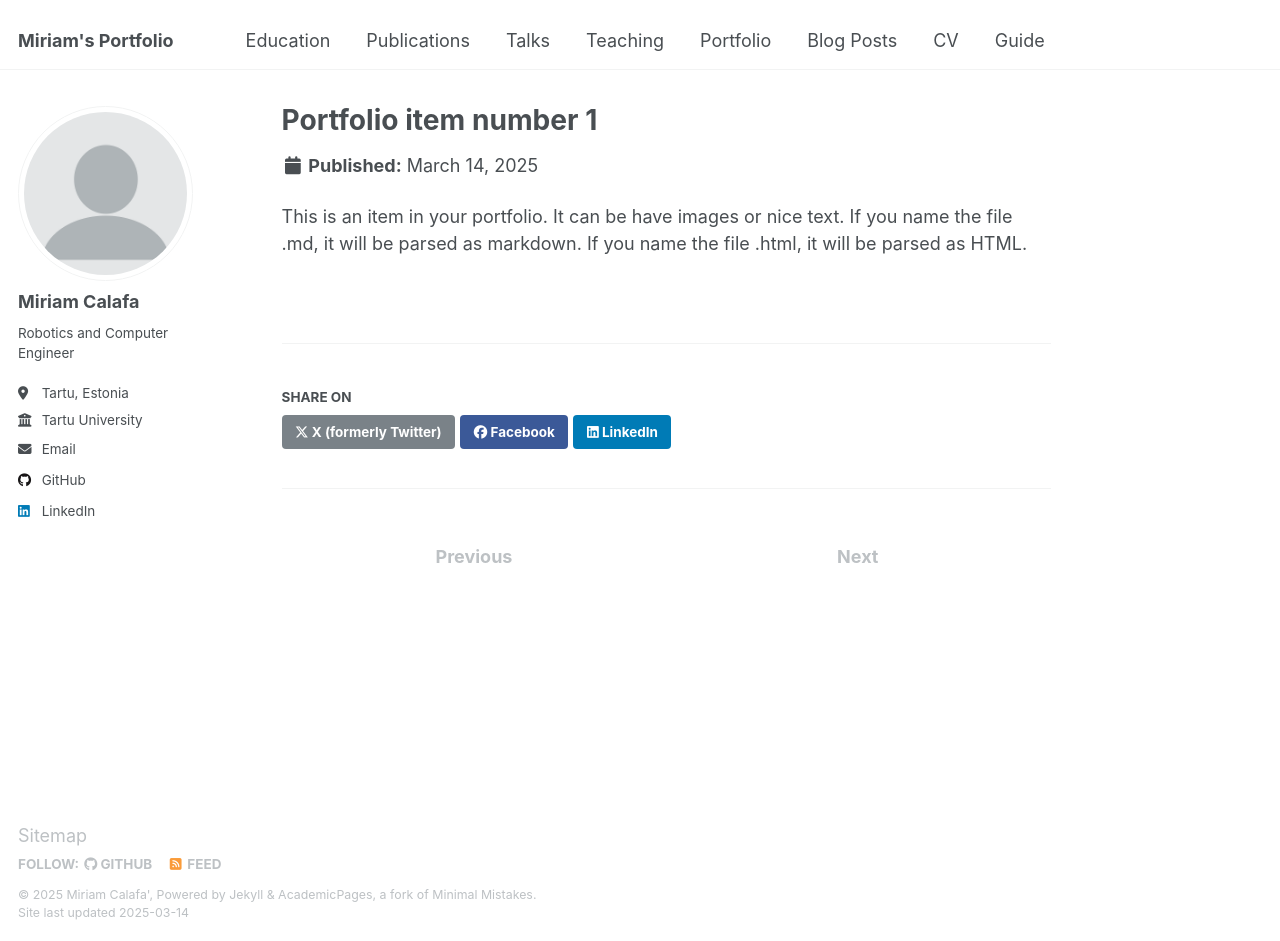
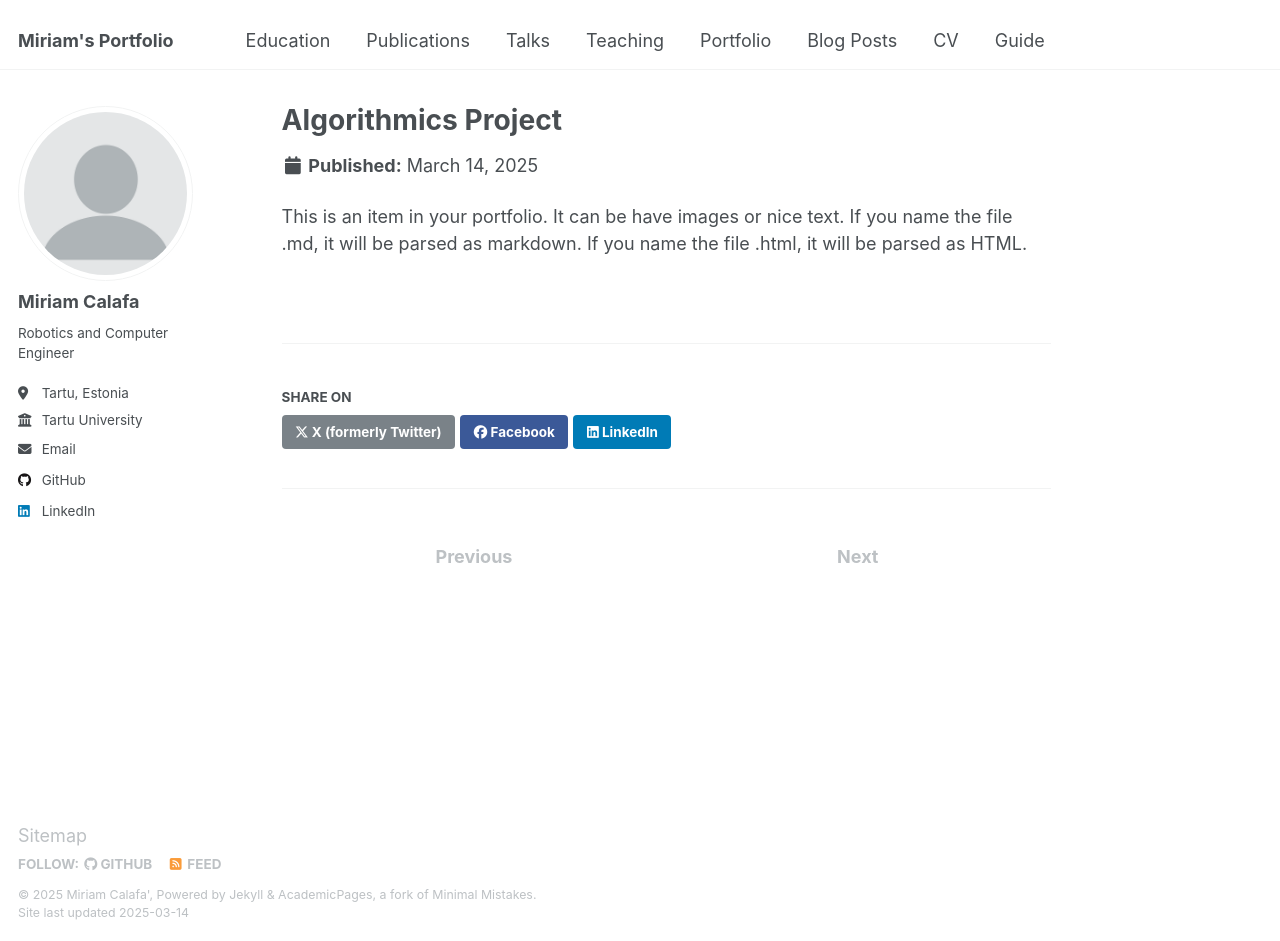
Before and after one commit to MiriamCalafa/MiriamCalafa.github.io, a Jekyll site: the page built from _portfolio/Algorithmics.md, in a window 1280 px wide and 941 px high. Built offline with Jekyll 4.4.1, drawn with Linux system fonts in a browser that asks for light colours.

Commit message:
Update and rename portfolio-1.md to Algorithmics.md

```diff
--- a/_portfolio/portfolio-1.md
+++ b/_portfolio/Algorithmics.md
@@ -1,6 +1,6 @@
 ---
-title: "Portfolio item number 1"
-excerpt: "Short description of portfolio item number 1<br/><img src='/images/500x300.png'>"
+title: "Algorithmics Project"
+excerpt: "Short description of portfolio item number 1<br/><img src='/images/Scopa.png'>"
 collection: portfolio
 ---
 
```
